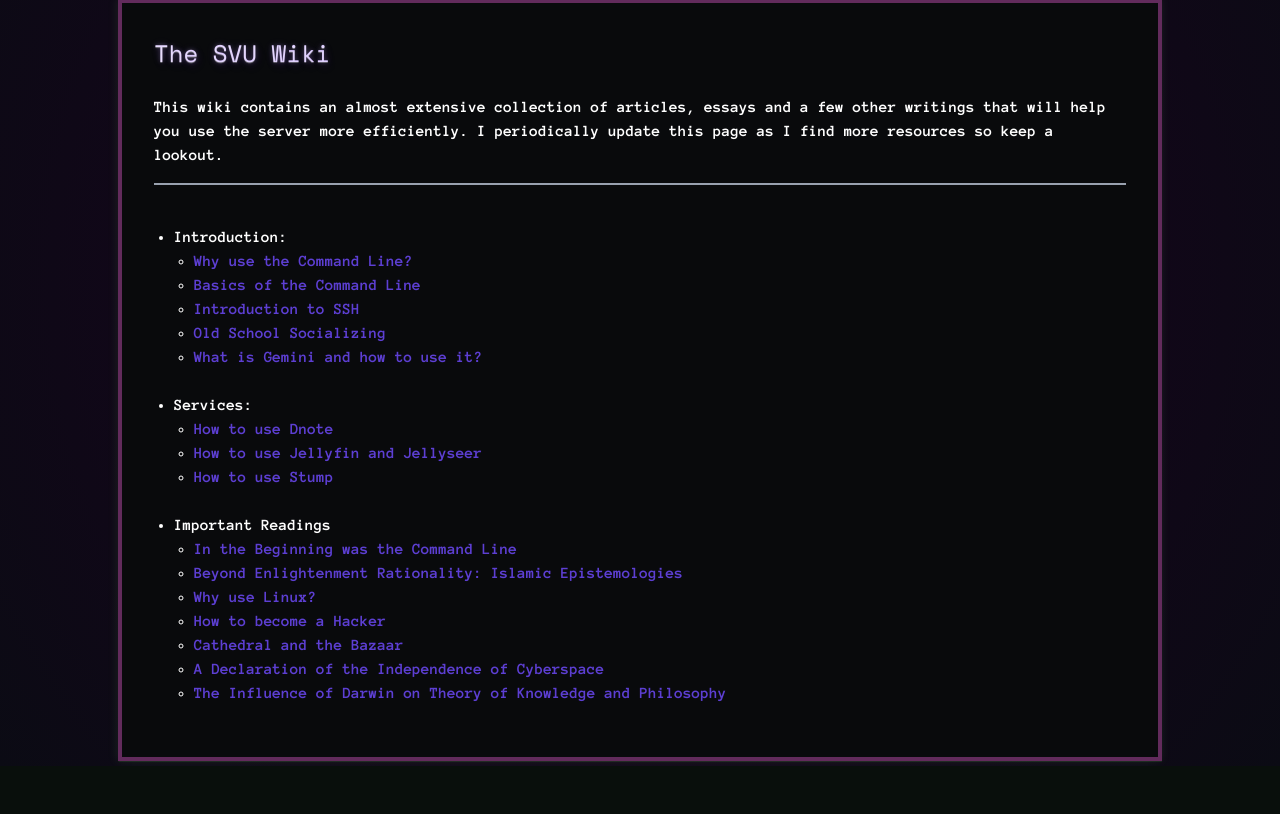
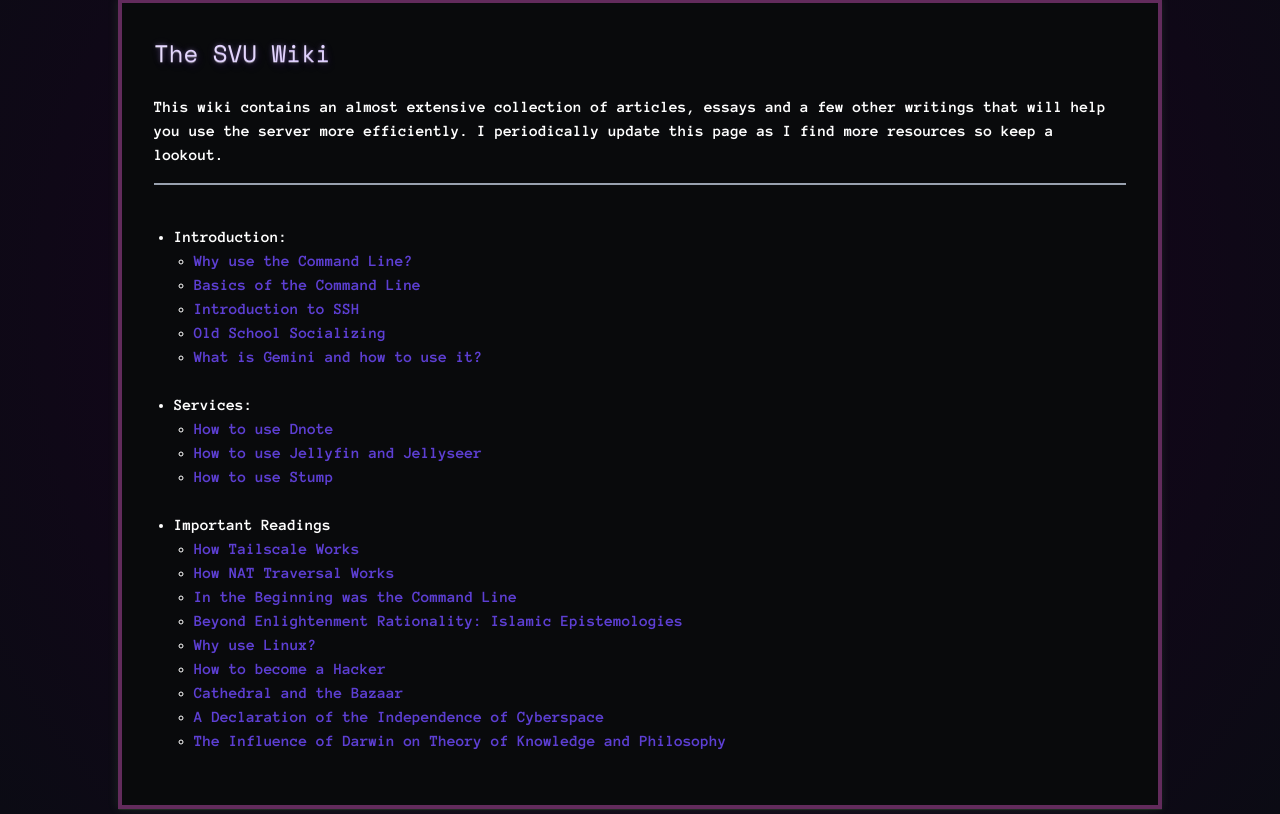
Before and after one commit to Viridescent7/svu_dashboard, a Django app: page /wiki in a window 1280 px wide. Shown: the part 210-1024 px from the top of the page. Before the commit the page ends 976 px from the top, so only its background shows below. Run offline with Django 4.2, Linux system fonts and the light colour scheme.

Commit message:
added tailscale blogs to wiki

```diff
--- a/home/templates/wiki.html
+++ b/home/templates/wiki.html
@@ -41,6 +41,8 @@
             <li>Important Readings</li>
             <div id="links">
                 <ul class="bullet list">
+                    <li><a href="https://tailscale.com/blog/how-tailscale-works">How Tailscale Works</a></li>
+                    <li><a href="https://tailscale.com/blog/how-nat-traversal-works">How NAT Traversal Works</a></li>
                     <li><a href="/wiki/in_the_beginning_was_the_commandline">In the Beginning was the Command Line</a></li>
                     <li><a href="/wiki/beyond_elightenment">Beyond Enlightenment Rationality: Islamic Epistemologies</a></li>
                     <li><a href="https://blog.siccsegv.com/why-use-linux">Why use Linux?</a></li>
```
